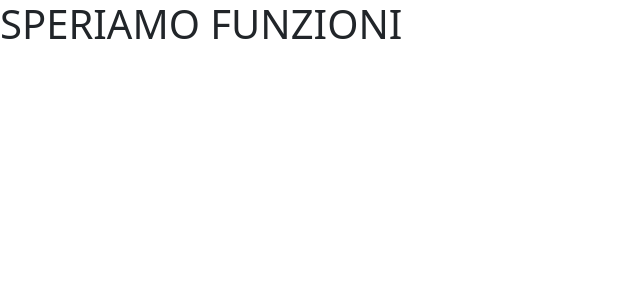
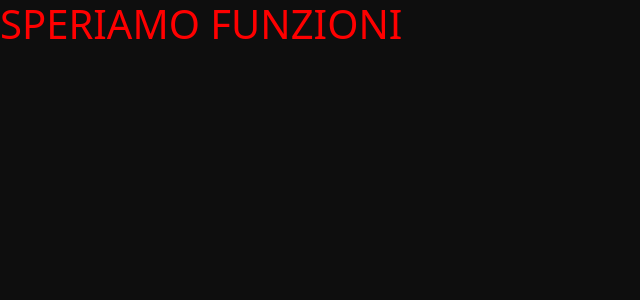
Before and after one commit to cyberfolk/vite-dc-comics, a Vue app: page / in a window 1280 px wide. Shown: the top 300 px of the page, without its empty margins (0-640 px from the left). Built offline with nearby package versions, Linux system fonts and the light colour scheme.

Commit message:
Set BG color darkest

```diff
--- a/src/App.vue
+++ b/src/App.vue
@@ -12,4 +12,9 @@ export default {
   <h1>{{ msg }}</h1>
 </template>
 
-<style scoped></style>
+<style lang="scss">
+//@use "./assets/scss/partials/variables" as *;
+h1 {
+  color: red;
+}
+</style>
--- a/src/assets/scss/app.scss
+++ b/src/assets/scss/app.scss
@@ -1,2 +1,3 @@
+@use "node_modules/bootstrap/scss/bootstrap.scss";
+@use "./partials/common";
 @use "./partials/variables" as *;
-@use "node_modules/bootstrap/scss/bootstrap.scss";
--- /dev/null
+++ b/src/assets/scss/partials/_common.scss
@@ -0,0 +1,5 @@
+@use "./variables" as *;
+
+body {
+  background-color: $darkest;
+}
```
